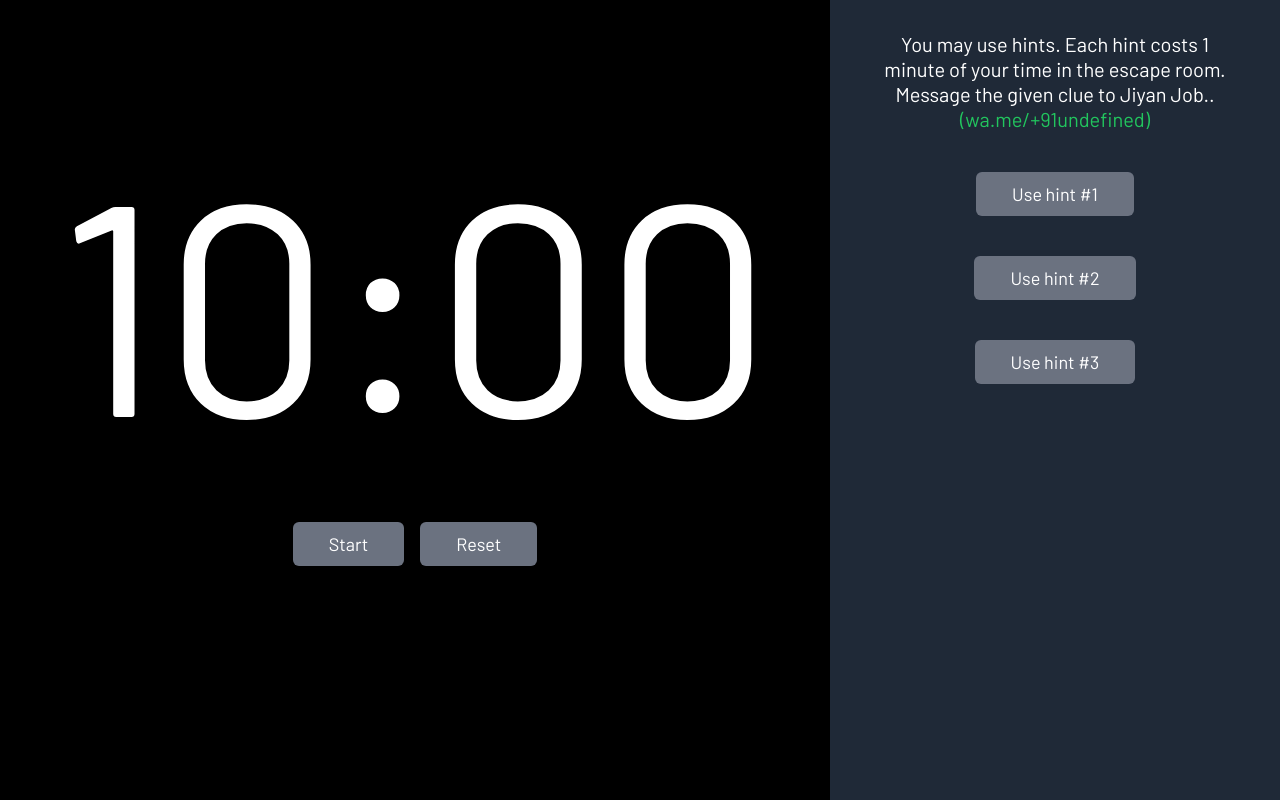
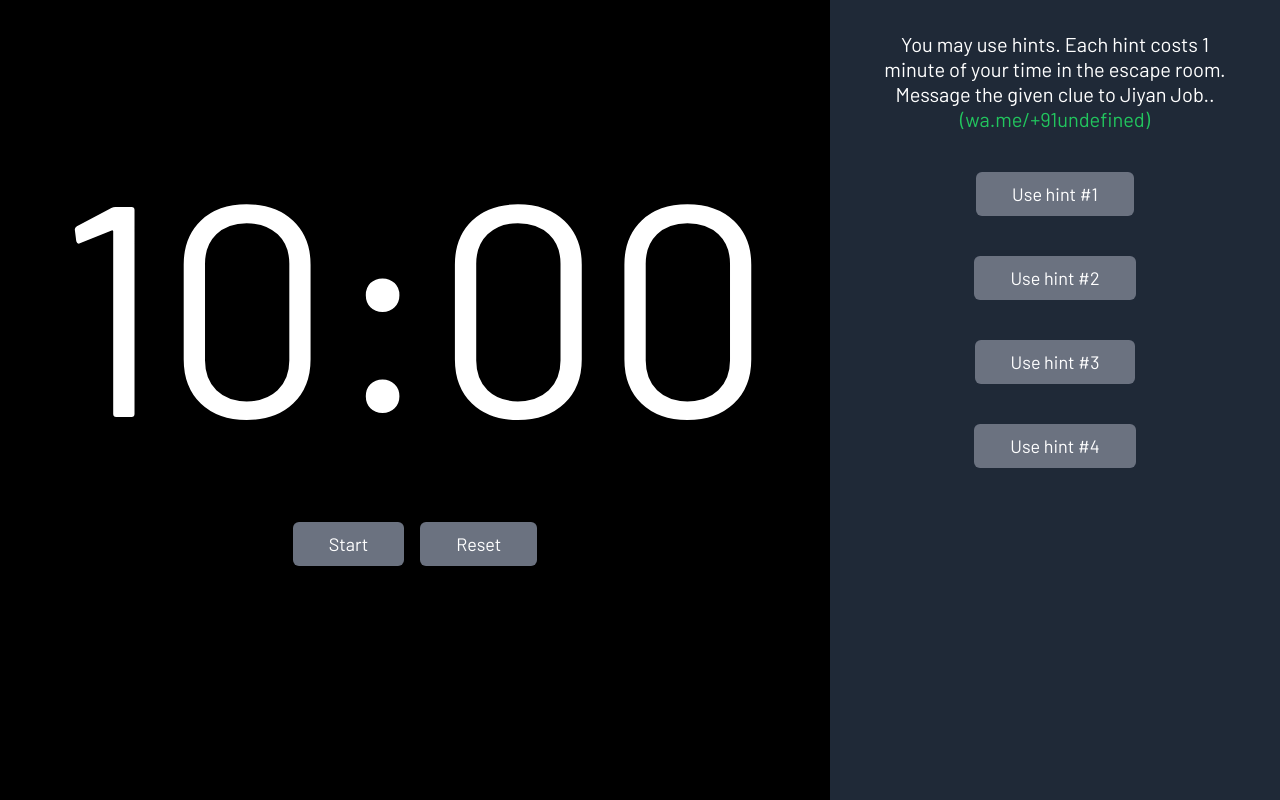
Before and after one commit to alvin1904/ensemble24-escaperoom-timer, a Next.js app: page / in a window 1280 px wide. Built offline with nearby package versions, Linux system fonts and the light colour scheme.

Commit message:
feat: update hints

```diff
--- a/src/components/Aside.tsx
+++ b/src/components/Aside.tsx
@@ -37,9 +37,15 @@ const Aside = () => {
               escape room. {advice}.{" "}
               <span className="text-green-500">{phno}</span>
             </p>
-            <Button onClick={() => setHint(1)}>Use hint #1</Button>
-            <Button onClick={() => setHint(2)}>Use hint #2</Button>
-            <Button onClick={() => setHint(3)}>Use hint #3</Button>
+            {hints.map((hint, index) => {
+              if (hint === "") return <></>;
+              else
+                return (
+                  <Button onClick={() => setHint(index)}>
+                    Use hint #{index}
+                  </Button>
+                );
+            })}
           </div>
         </DrawerTrigger>
         <DrawerContent className="mx-auto w-full bg-gray-900 text-white pb-10 outline-none border-none">
--- a/src/data.ts
+++ b/src/data.ts
@@ -3,7 +3,8 @@ export const hints = [
   "Let's lose the turkey!",
   "It's a hello kitty bag.",
   "I hope I live.",
+  "Something is fishy here!",
 ];
 
 export const totalTime = 600;
-export const redTime = 250;
+export const redTime = 181;
--- a/src/lib/timeContext.tsx
+++ b/src/lib/timeContext.tsx
@@ -68,7 +68,6 @@ export function TimeProvider({ children }: { children: ReactNode }) {
     } else if (seconds === 0) {
       clearInterval(interval);
       setIsActive(false);
-      alert("Timer is up!");
     }
 
     return () => clearInterval(interval);
```
